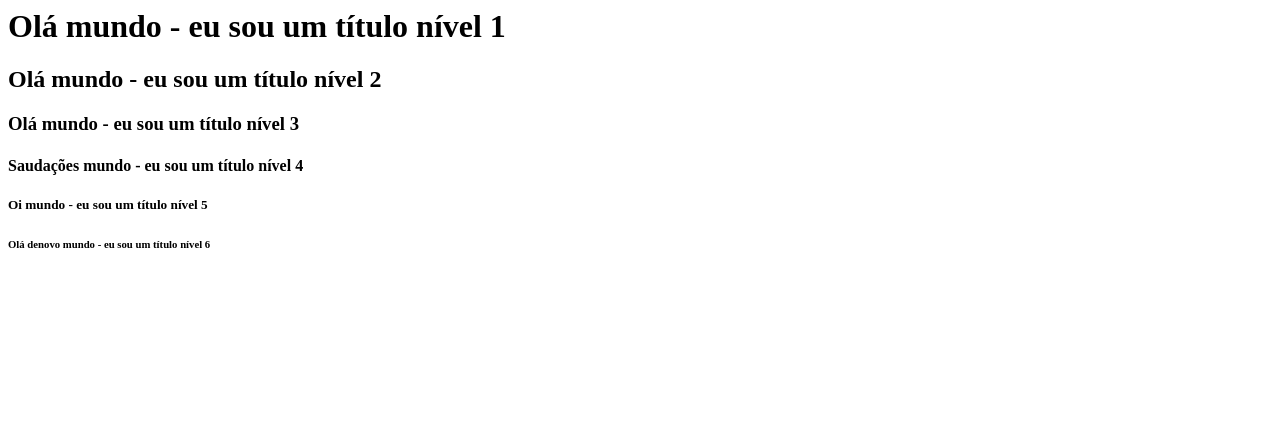
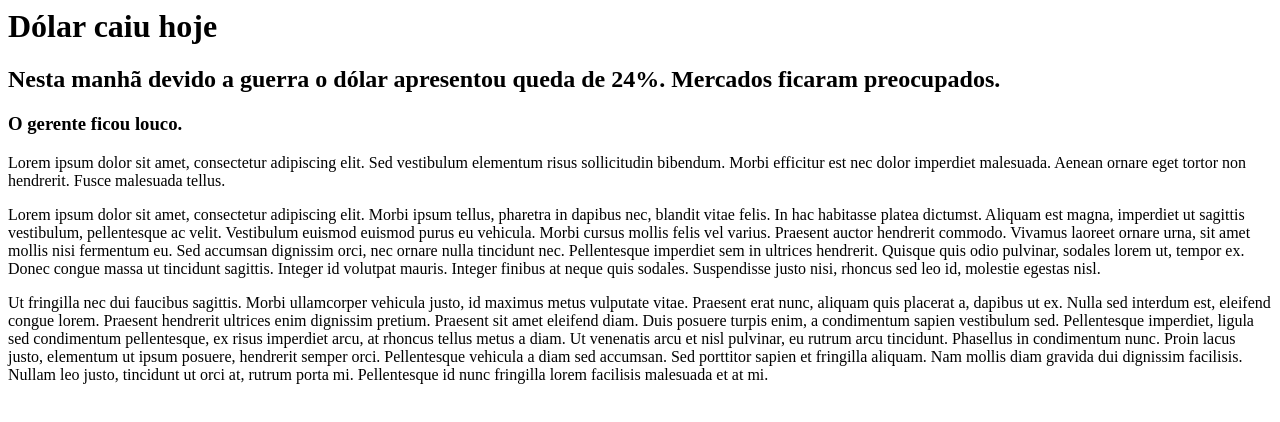
Before and after one commit to makepico/repositorioqualquer, a plain HTML site: page index.html in a window 1280 px wide. Drawn offline with Linux system fonts and the light colour scheme.

Commit message:
criei titulos e uma noticia com texto

```diff
--- a/index.html
+++ b/index.html
@@ -1,6 +1,9 @@
-<h1> Olá mundo - eu sou um título nível 1 </h1>
-<h2> Olá mundo - eu sou um título nível 2 </h2>
-<h3> Olá mundo - eu sou um título nível 3 </h3>
-<h4> Saudações mundo - eu sou um título nível 4 </h4>
-<h5> Oi mundo - eu sou um título nível 5 </h5>
-<h6> Olá denovo mundo - eu sou um título nível 6 </h6>
+<h1> Dólar caiu hoje </h1>
+<h2> Nesta manhã devido a guerra o dólar apresentou queda de 24%. Mercados ficaram preocupados. </h2>
+<h3> O gerente ficou louco. </h3>
+
+<p> Lorem ipsum dolor sit amet, consectetur adipiscing elit. Sed vestibulum elementum risus sollicitudin bibendum. Morbi efficitur est nec dolor imperdiet malesuada. Aenean ornare eget tortor non hendrerit. Fusce malesuada tellus. </p>
+
+<p> Lorem ipsum dolor sit amet, consectetur adipiscing elit. Morbi ipsum tellus, pharetra in dapibus nec, blandit vitae felis. In hac habitasse platea dictumst. Aliquam est magna, imperdiet ut sagittis vestibulum, pellentesque ac velit. Vestibulum euismod euismod purus eu vehicula. Morbi cursus mollis felis vel varius. Praesent auctor hendrerit commodo. Vivamus laoreet ornare urna, sit amet mollis nisi fermentum eu. Sed accumsan dignissim orci, nec ornare nulla tincidunt nec. Pellentesque imperdiet sem in ultrices hendrerit. Quisque quis odio pulvinar, sodales lorem ut, tempor ex. Donec congue massa ut tincidunt sagittis. Integer id volutpat mauris. Integer finibus at neque quis sodales. Suspendisse justo nisi, rhoncus sed leo id, molestie egestas nisl. </p>
+
+<p> Ut fringilla nec dui faucibus sagittis. Morbi ullamcorper vehicula justo, id maximus metus vulputate vitae. Praesent erat nunc, aliquam quis placerat a, dapibus ut ex. Nulla sed interdum est, eleifend congue lorem. Praesent hendrerit ultrices enim dignissim pretium. Praesent sit amet eleifend diam. Duis posuere turpis enim, a condimentum sapien vestibulum sed. Pellentesque imperdiet, ligula sed condimentum pellentesque, ex risus imperdiet arcu, at rhoncus tellus metus a diam. Ut venenatis arcu et nisl pulvinar, eu rutrum arcu tincidunt. Phasellus in condimentum nunc. Proin lacus justo, elementum ut ipsum posuere, hendrerit semper orci. Pellentesque vehicula a diam sed accumsan. Sed porttitor sapien et fringilla aliquam. Nam mollis diam gravida dui dignissim facilisis. Nullam leo justo, tincidunt ut orci at, rutrum porta mi. Pellentesque id nunc fringilla lorem facilisis malesuada et at mi. </p>
```
